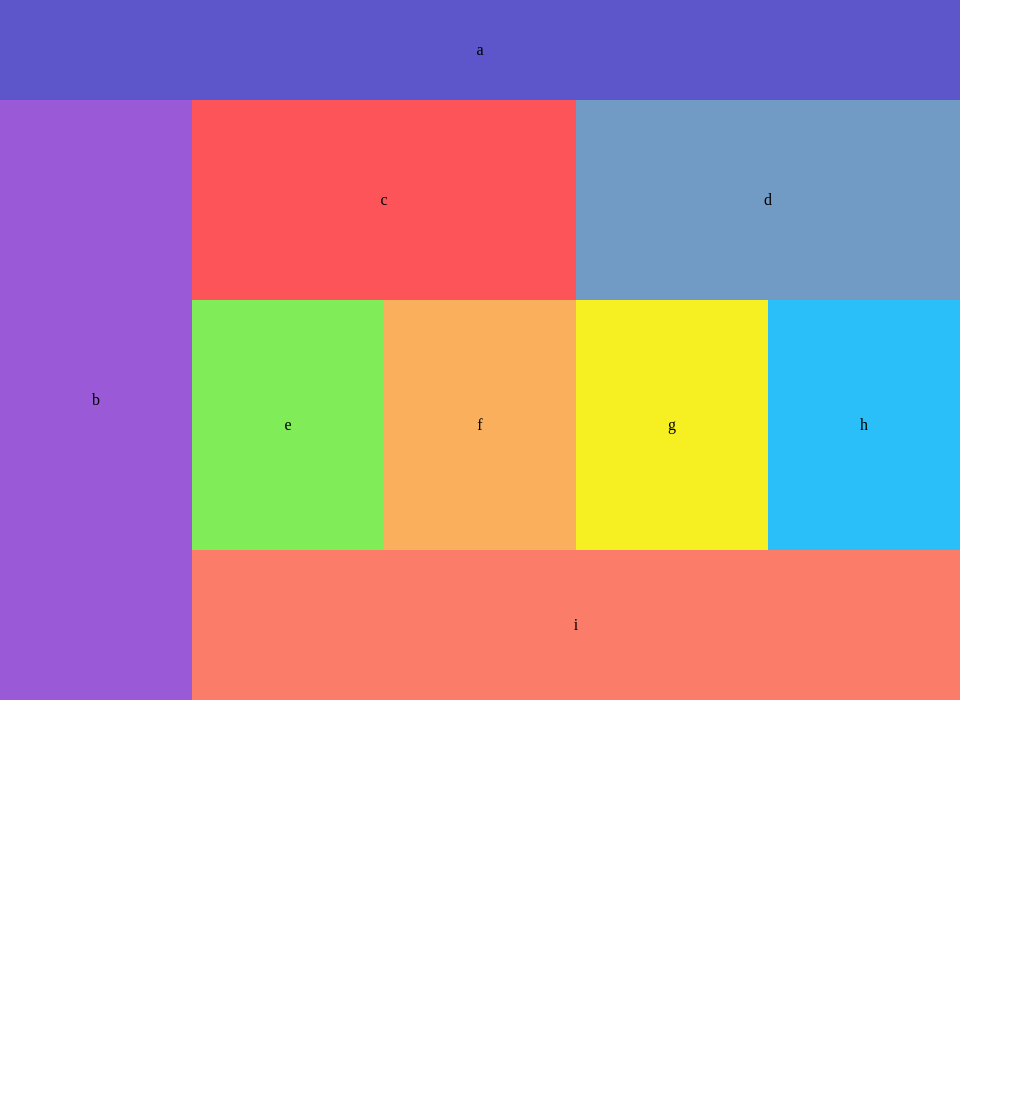
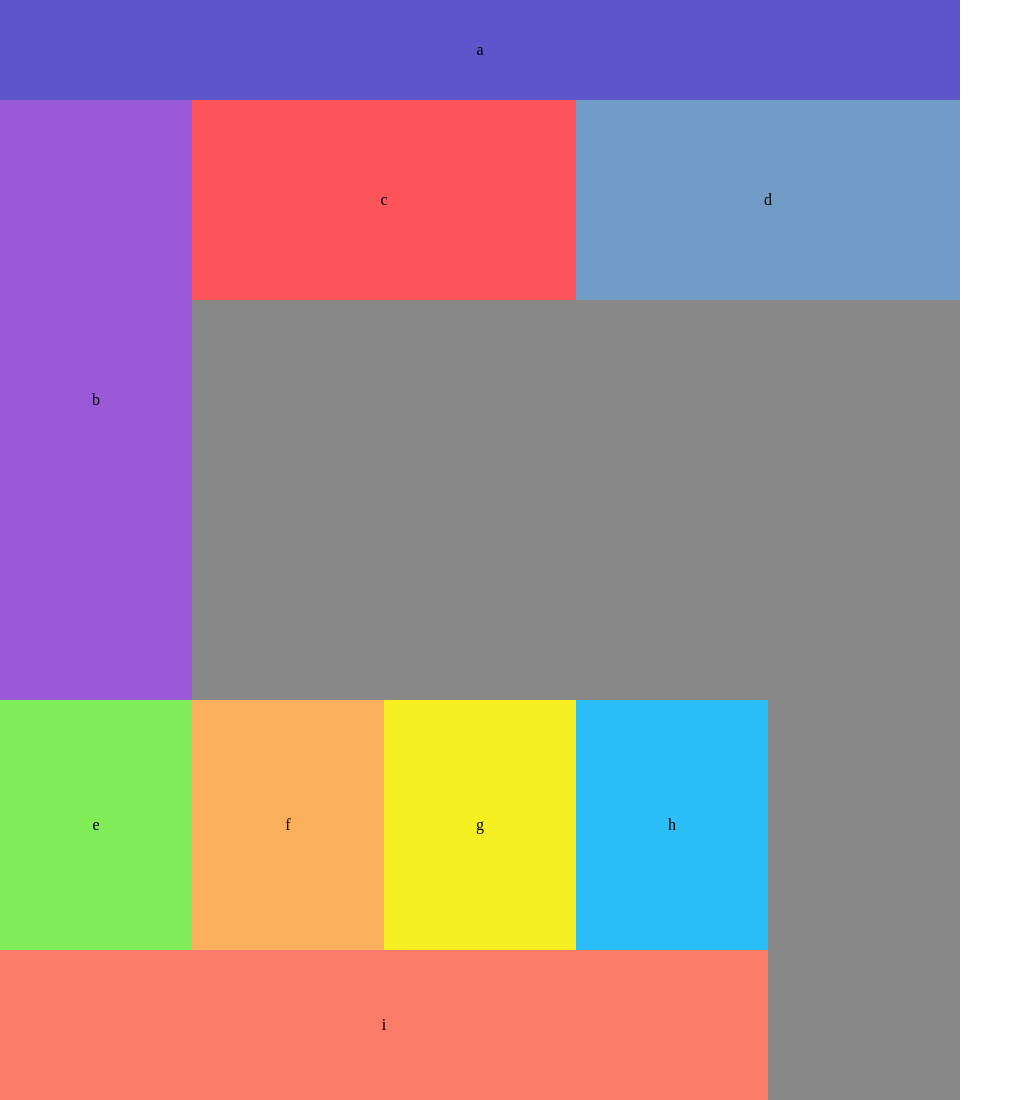
Before and after one commit to arensdj/lab-01, a plain HTML site: page index.html in a window 1280 px wide. Shown: the whole page, without its empty margins (0-1023 px from the left). Before the commit the page ends 800 px from the top, so only its background shows below. Drawn offline with Linux system fonts and the light colour scheme.

Commit message:
Trying to implement responsive design using flex display.

```diff
--- a/css/layout.css
+++ b/css/layout.css
@@ -1,4 +1,8 @@
 .container {
+  display: flex;
+  /* flex-direction: row; */
+  flex-wrap: wrap;
+
   width: 100%;
 }
 
@@ -56,6 +60,10 @@
 
 @media (min-width: 768px) {
   .container {
+    display: flex;
+    /* flex-direction: row; */
+    flex-wrap: wrap;
+
     max-width: 960px;
   }
 
--- a/index.html
+++ b/index.html
@@ -2,7 +2,7 @@
 <html>
   <head>
     <meta charset="utf-8">
-    <meta name="viewport" content="width=device-width", initial-scale=1'>
+    <meta name="viewport" content="width=device-width, initial-scale=1">
     <link rel="stylesheet" href="css/reset.css">
     <link rel="stylesheet" href="css/base.css">
     <link rel="stylesheet" href="css/layout.css">
```
